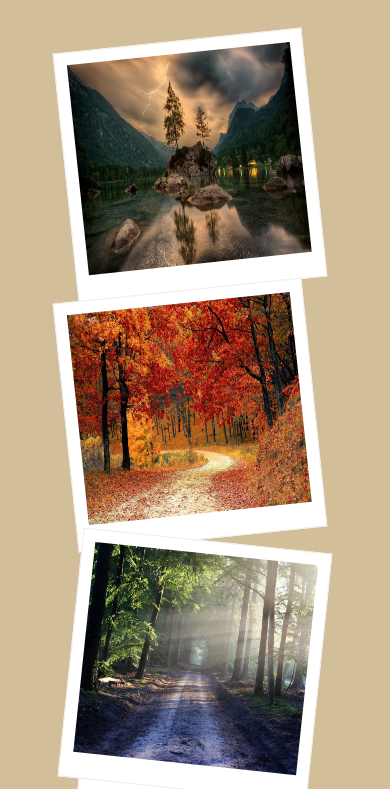
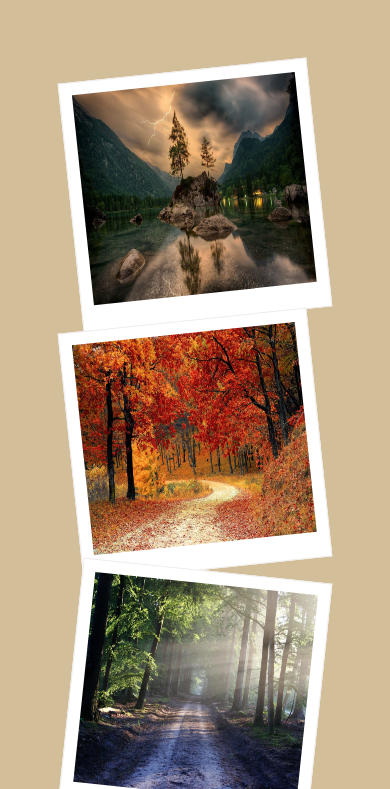
Before and after one commit to ivobul/polaroid-photo-gallery, a plain HTML site: page index.html in a window 390 px wide. Shown: the top 789 px of the page. Drawn offline with Linux system fonts and the light colour scheme.

Commit message:
Update style.css

```diff
--- a/style.css
+++ b/style.css
@@ -13,7 +13,7 @@ body {
   display: flex;
   justify-content: center;
   min-height: 100vh;
-  padding: 40px 30px;
+  padding: 70px 30px;
 }
 
 .row {
@@ -75,8 +75,16 @@ img {
   width: 100%;
 }
 
-@media screen and (max-width: 600px) {
+@media screen and (max-width: 575px) {
   .row {
     flex-wrap: wrap
   }
+
+  .row a:not(:last-child) {
+    margin-right: 0;
+  }
+
+  a:hover {
+    transform: rotate(0deg) scale(1.2);
+  }
 }
```
